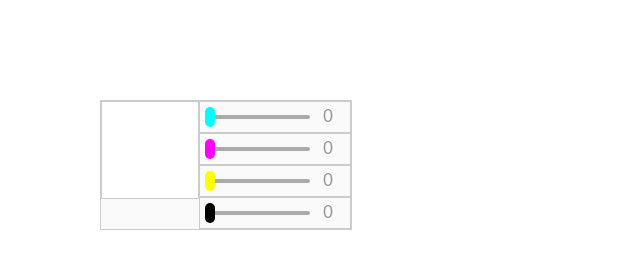
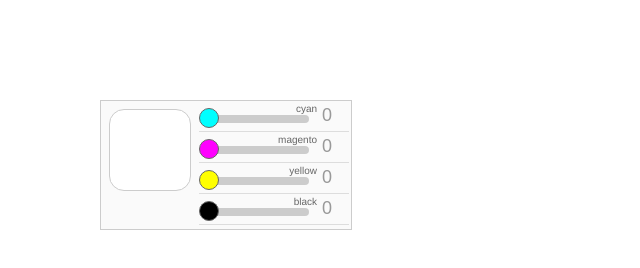
Before and after one commit to Vagnerlg/color-picker-cmyk, a website: page index.html in a window 1280 px wide. Shown: the whole page, without its empty margins (0-640 px from the left). Drawn offline with nearby package versions, Linux system fonts and the light colour scheme.

Commit message:
config preview black

```diff
--- a/src/css/color-cmyk.css
+++ b/src/css/color-cmyk.css
@@ -16,7 +16,9 @@
 }
 
 .preview {
-    height: 96px;
+    height: 80px;
+    margin: 8px;
+    border-radius: 15px;
     border: 1px solid #ccc;
     background-color: #fff;
 }
@@ -26,34 +28,43 @@
     float: left;
     width: 150px;
     height: 30px;
-    border: 1px solid #ccc;
+    border-bottom: 1px solid #ddd;
 }
 
 .slice {
     position: relative;
     width: 120px;
-    height: 30px;
+    height: 25px;
+}
+
+.name-color {
+    font-family: 'Franklin Gothic Medium', 'Arial Narrow', Arial, sans-serif;
+    font-size: 10px;
+    margin: 2px;
+    color: #666;
+    text-align: right;
 }
 
 .poiter {
     position: absolute;
-    width: 10px;
-    height: 20px;
+    width: 18px;
+    height: 18px;
     top: 5px;
-    left: 5px;
-    border-radius: 5px;
+    left: 0px;
+    border-radius: 10px;
     background-color: #666;
+    border: 1px solid #666;
     cursor: pointer;
 }
 
 .line {
     position: absolute;
     width: 100px;
-    height: 4px;
-    top: 13px;
-    border-radius: 2px;
+    height: 8px;
+    top: 12px;
+    border-radius: 4px;
     left: 10px;
-    background-color: #aaa;
+    background-color: #ccc;
     cursor: pointer;
 }
 
--- a/src/js/color-cmyk.js
+++ b/src/js/color-cmyk.js
@@ -16,6 +16,7 @@ jQuery.fn.colorPickerCmyk = function() {
     slices.forEach(function(slice) {
         template += '<div class="input">';
         template += '   <div class="slice">';
+        template += '       <div class="name-color">' + slice + '</div>';
         template += '       <div class="' + lineClass + '"  id="' + lineClass + '-' + slice + '"></div>';
         template += '       <div class="' + poiterClass + '"  id="' + poiterClass + '-' + slice + '"></div>';
         template += '   </div>';
@@ -27,7 +28,7 @@ jQuery.fn.colorPickerCmyk = function() {
 
     var setPosition = function(position, slice) {
         if (position >= 0 && position <= 100) {
-            $(poiter + slice).css('left', (5 + position) + 'px');
+            $(poiter + slice).css('left', (0 + position) + 'px');
             $(input + slice).val(position);
             setCmyk(position, slice);
             setPreview();
@@ -45,11 +46,12 @@ jQuery.fn.colorPickerCmyk = function() {
     }
 
     var setPreview = function() {
-        var cyan = parseInt(256 - (cmyk[0] / 100 * 256));
-        var magento = parseInt(256 - (cmyk[1] / 100 * 256));
-        var yellow = parseInt(256 - (cmyk[2] / 100 * 256));
+        var maxColor = 256;
+        var cyan = parseInt(maxColor - (cmyk[0] / 100 * maxColor));
+        var magento = parseInt(maxColor - (cmyk[1] / 100 * maxColor));
+        var yellow = parseInt(maxColor - (cmyk[2] / 100 * maxColor));
         var max = 0;
-        var back = parseInt(256 - (cmyk[3] / 100 * 256));
+        var back = parseInt(maxColor - (cmyk[3] / 100 * maxColor));
         if (cyan > max) {
             max = cyan;
         }
@@ -68,7 +70,7 @@ jQuery.fn.colorPickerCmyk = function() {
         if (back < yellow) {
             yellow = back;
         }
-        console.log('rgb(' + cyan + ',' + magento + ',' + yellow + ')', back, max);
+        //console.log('rgb(' + cyan + ',' + magento + ',' + yellow + ')', back, max);
         $('.preview').css('background-color', 'rgb(' + cyan + ',' + magento + ',' + yellow + ')');
     }
 
@@ -109,11 +111,16 @@ jQuery.fn.colorPickerCmyk = function() {
             $(line + slice).on('click', lineClick);
             $(input + slice).on('keyup', inputKeyup);
             $(poiter + slice).on("mousedown", poiterMousedown);
+            $(poiter + slice).on('mouseleave', function() {
+                $(poiter + slice).off("mousemove");
+                //console.log('off ' + poiter + slice);
+            });
             //console.log(poiter + slice);
         });
         $(document).on("mouseup", function() {
             slices.forEach(function(slice) {
                 $(poiter + slice).off("mousemove");
+                //console.log('off from document');
             });
             //console.log('cancel mouse move');
         });
```
